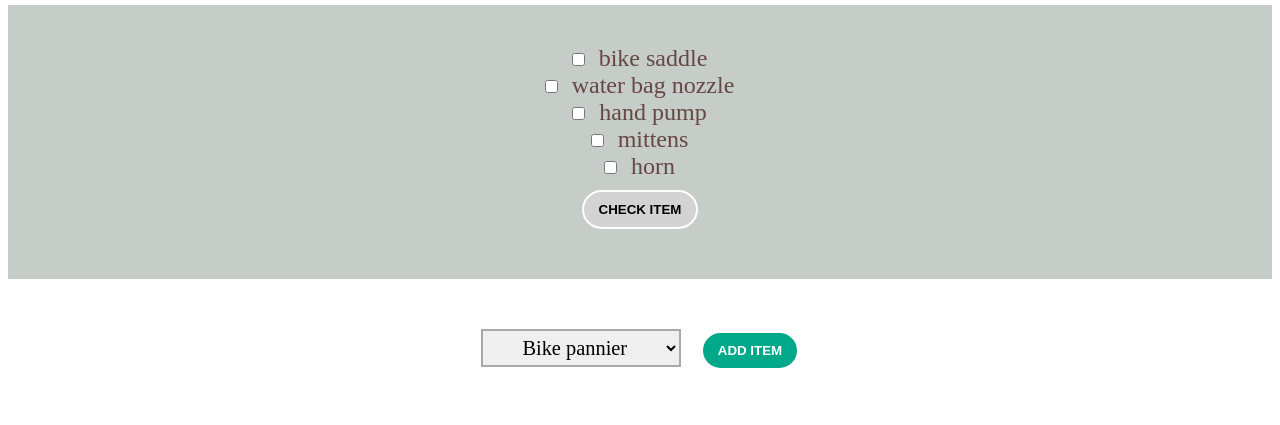
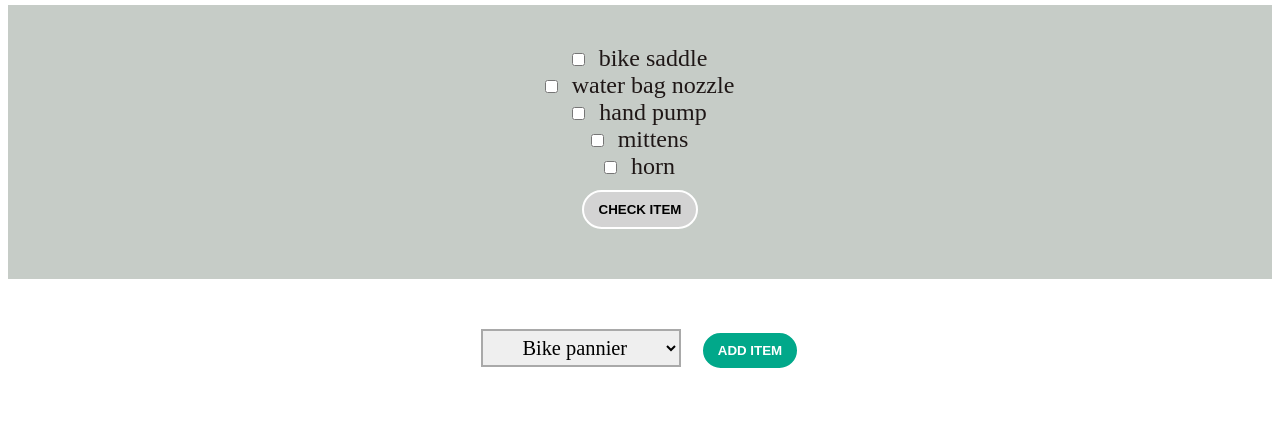
Before and after one commit to SelvaKumar1995sri/Bike-Accessories, a Flask app: page / in a window 1280 px wide. Shown: the part 649-1074 px from the top of the page. Run offline with Flask 2, Linux system fonts and the light colour scheme; data comes from the database, SQL or seed files in the repository.

Commit message:
font color changed

```diff
--- a/static/css/main.css
+++ b/static/css/main.css
@@ -14,7 +14,7 @@ label {
 
 #remove_items {
     background-color: rgb(198, 204, 199);
-    color: rgba(53, 6, 6, 0.671);
+    color: rgba(10, 0, 0, 0.89);
     padding: 40px;
 }
 
```
